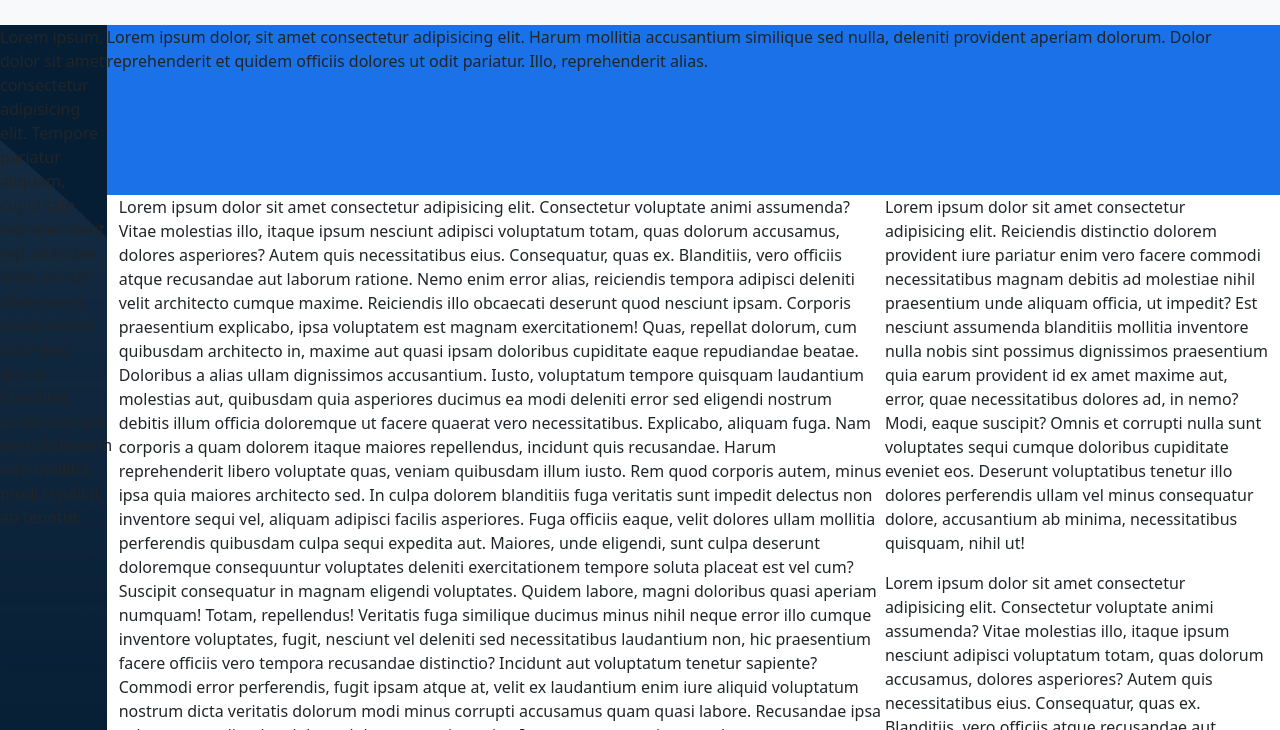
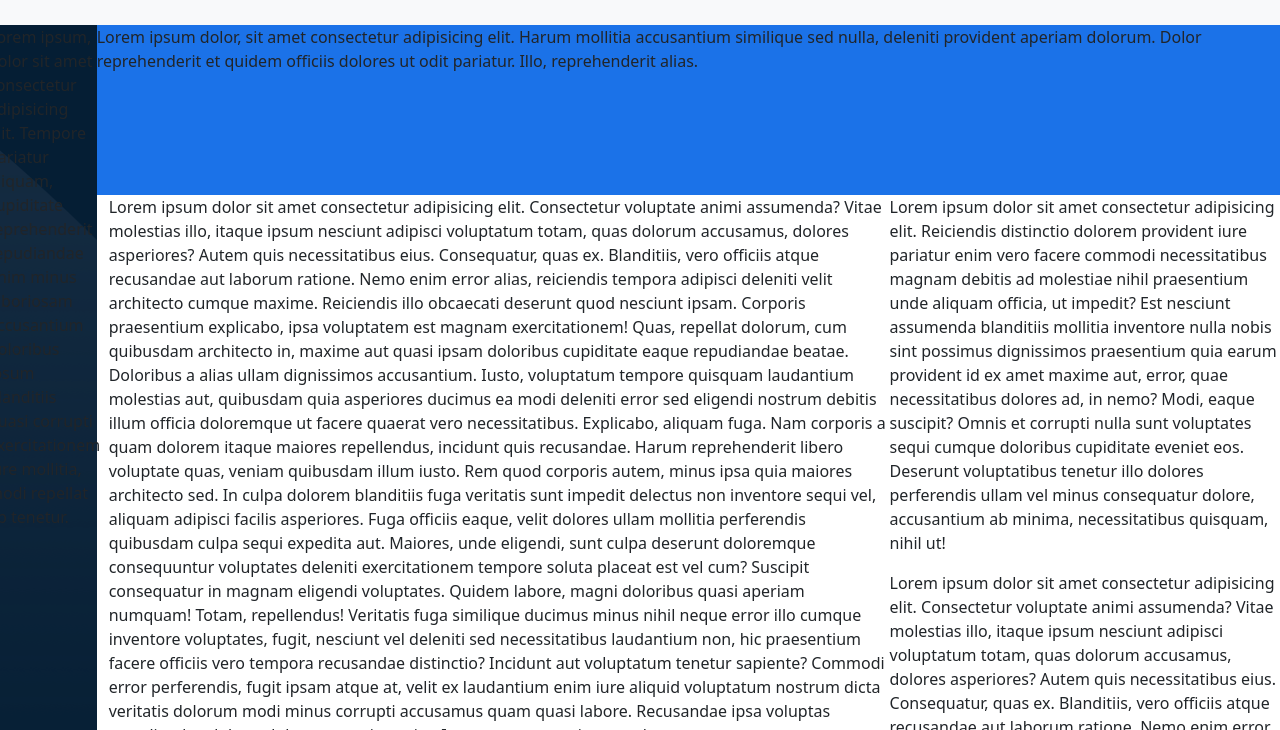
Before and after one commit to michele-pupo/html-css-bootstrap-dashboard, a plain HTML site: page index.html in a window 1280 px wide. Shown: the part 70-800 px from the top of the page. Drawn offline with nearby package versions, Linux system fonts and the light colour scheme.

Commit message:
the main structure with overflow was fixed

```diff
--- a/css/style.css
+++ b/css/style.css
@@ -4,11 +4,10 @@
 #my_aside{
     background-color: #051e34;
     background-image: url(../img/sidebar-bg.png);
-    height: calc(100vh - 95px);
-
+    height: calc(100vh - 95px)
 }
 
-#my_main{
+.my_main{
     height: calc(100vh - 95px);
 }
 
--- a/index.html
+++ b/index.html
@@ -39,8 +39,8 @@
 
     <!-- inizio main -->
 
-    <main class="container-fluid d-flex">
-        <div class="row">
+    <main class="container-fluid p-0">
+        <div class="row flex-nowrap">
 
             <!-- inizio aside sinistra -->
             <aside class="col-1 px-0">
@@ -51,7 +51,7 @@
             <!-- fine aside sinistra -->
 
             <!-- inizio sezione azzurra -->
-            <section class="col-11 px-0">
+            <section class="col-11 px-0 my_main overflow-y-auto">
                 <div id="my_section_student">
                     <p>Lorem ipsum dolor, sit amet consectetur adipisicing elit. Harum mollitia accusantium similique sed nulla, deleniti provident aperiam dolorum. Dolor reprehenderit et quidem officiis dolores ut odit pariatur. Illo, reprehenderit alias.</p>
                 </div>
@@ -59,8 +59,8 @@
 
                 <!-- main principale -->
                 <div id="my_section_class">
-                    <div class="container-fluid d-flex">
-                        <div class="d-flex flex-column col-8">
+                    <div class="container-fluid col-xl-12 d-xl-flex">
+                        <div class="col-xl-8 col-md-12 flex-md-column">
                             <div>
                                 <p>Lorem ipsum dolor sit amet consectetur adipisicing elit. Consectetur voluptate animi assumenda? Vitae molestias illo, itaque ipsum nesciunt adipisci voluptatum totam, quas dolorum accusamus, dolores asperiores? Autem quis necessitatibus eius.
                                 Consequatur, quas ex. Blanditiis, vero officiis atque recusandae aut laborum ratione. Nemo enim error alias, reiciendis tempora adipisci deleniti velit architecto cumque maxime. Reiciendis illo obcaecati deserunt quod nesciunt ipsam.
@@ -90,7 +90,7 @@
                             </div>
                         </div>
 
-                        <div class="col-4">
+                        <div class="col-xl-4 col-md-12">
                             <div>
                                 <p>Lorem ipsum dolor sit amet consectetur adipisicing elit. Reiciendis distinctio dolorem provident iure pariatur enim vero facere commodi necessitatibus magnam debitis ad molestiae nihil praesentium unde aliquam officia, ut impedit?
                                 Est nesciunt assumenda blanditiis mollitia inventore nulla nobis sint possimus dignissimos praesentium quia earum provident id ex amet maxime aut, error, quae necessitatibus dolores ad, in nemo? Modi, eaque suscipit?
```
